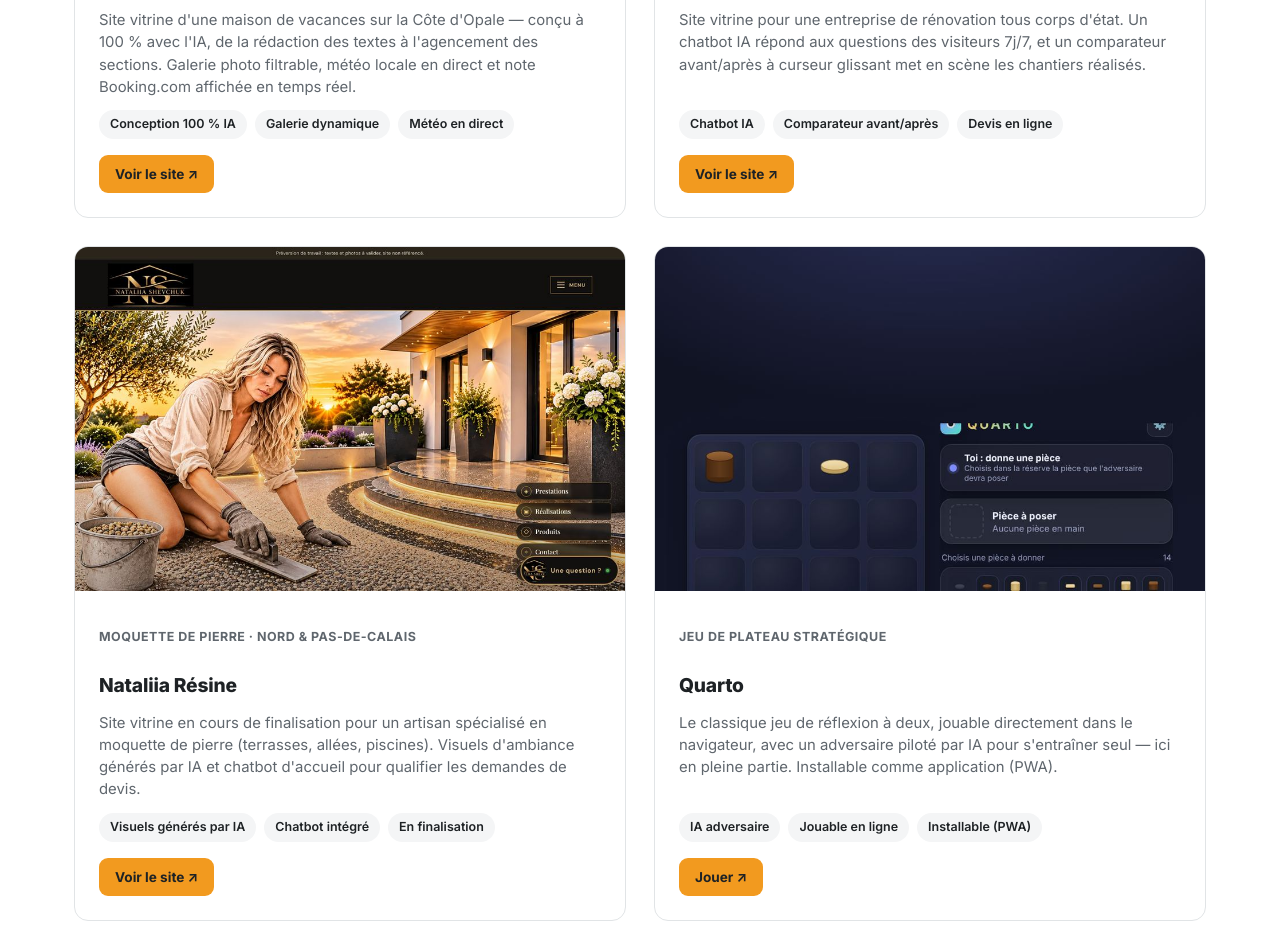
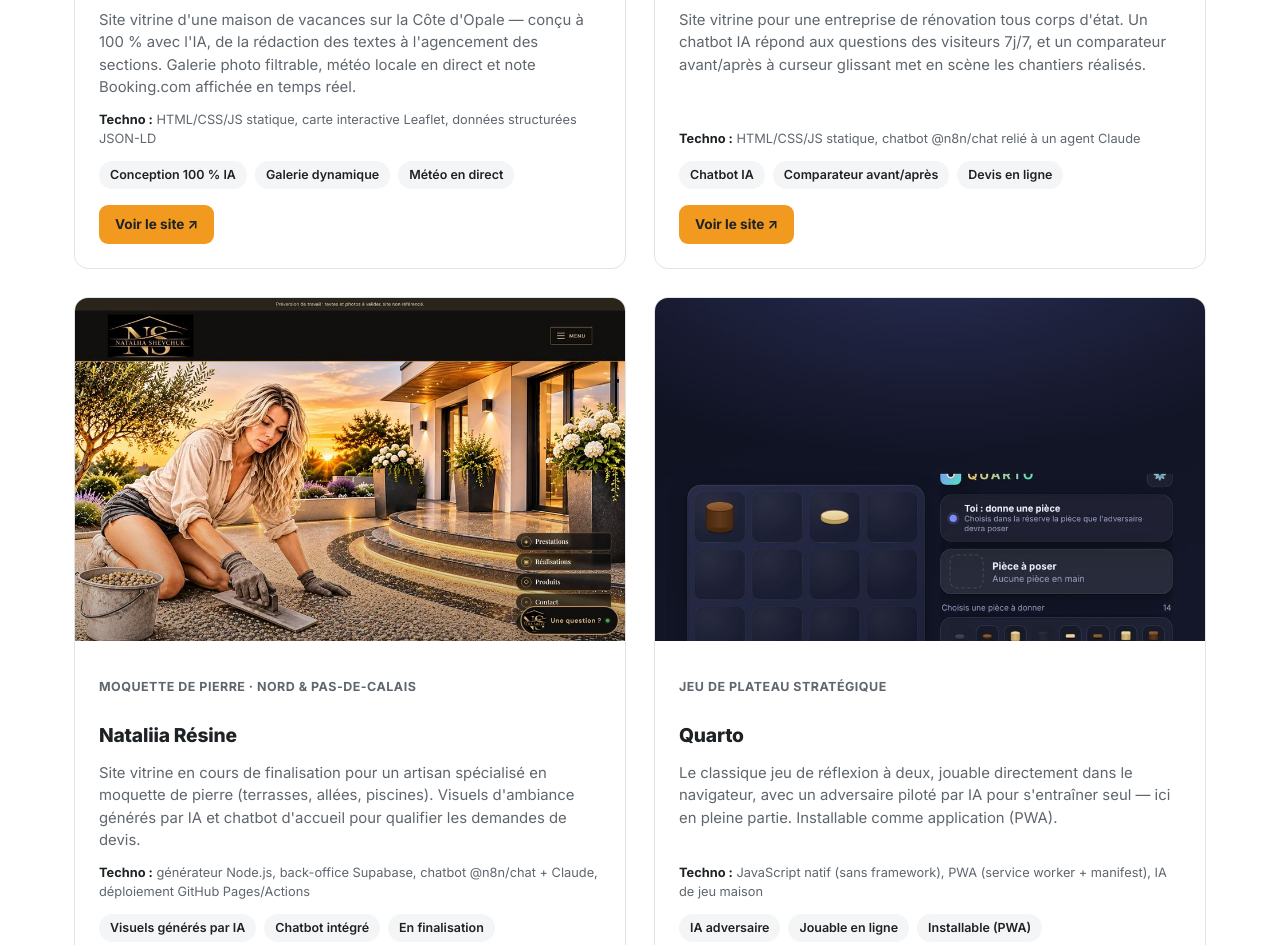
Before and after one commit to apexusbertrand/apexus-bmt-site, a plain HTML site: page IAWebsite/index.html in a window 1280 px wide. Shown: the part 1054-1999 px from the top of the page. Drawn offline with Linux system fonts and the light colour scheme.

Commit message:
IAWebsite: ajoute la technologie utilisée sur chaque tuile

```diff
--- a/IAWebsite/index.html
+++ b/IAWebsite/index.html
@@ -48,6 +48,8 @@ header.top{padding:22px 0;border-bottom:1px solid var(--line);}
 .card-body h3{font-size:1.2rem;}
 .card-tagline{color:var(--muted);font-size:.78rem;font-weight:700;text-transform:uppercase;letter-spacing:.04em;}
 .card-body p.desc{color:var(--muted);font-size:.93rem;margin:0;flex:1;}
+.tech-line{font-size:.8rem;color:var(--muted);margin:0;}
+.tech-line b{color:var(--ink);font-weight:700;}
 .chips{display:flex;flex-wrap:wrap;gap:8px;}
 .chip{background:var(--soft);border-radius:999px;padding:5px 11px;font-size:.78rem;font-weight:600;color:var(--ink);}
 .card-links{display:flex;gap:10px;flex-wrap:wrap;margin-top:4px;}
@@ -104,6 +106,7 @@ footer a:hover{text-decoration:underline;}
         <p class="card-tagline">Location de vacances · Wimereux</p>
         <h3>Le Belmaris</h3>
         <p class="desc">Site vitrine d'une maison de vacances sur la Côte d'Opale — conçu à 100&nbsp;% avec l'IA, de la rédaction des textes à l'agencement des sections. Galerie photo filtrable, météo locale en direct et note Booking.com affichée en temps réel.</p>
+        <p class="tech-line"><b>Techno&nbsp;:</b> HTML/CSS/JS statique, carte interactive Leaflet, données structurées JSON-LD</p>
         <div class="chips">
           <span class="chip">Conception 100&nbsp;% IA</span>
           <span class="chip">Galerie dynamique</span>
@@ -121,6 +124,7 @@ footer a:hover{text-decoration:underline;}
         <p class="card-tagline">Rénovation de l'habitat · Somain</p>
         <h3>Logenerj</h3>
         <p class="desc">Site vitrine pour une entreprise de rénovation tous corps d'état. Un chatbot IA répond aux questions des visiteurs 7j/7, et un comparateur avant/après à curseur glissant met en scène les chantiers réalisés.</p>
+        <p class="tech-line"><b>Techno&nbsp;:</b> HTML/CSS/JS statique, chatbot @n8n/chat relié à un agent Claude</p>
         <div class="chips">
           <span class="chip">Chatbot IA</span>
           <span class="chip">Comparateur avant/après</span>
@@ -138,6 +142,7 @@ footer a:hover{text-decoration:underline;}
         <p class="card-tagline">Moquette de pierre · Nord &amp; Pas-de-Calais</p>
         <h3>Nataliia Résine</h3>
         <p class="desc">Site vitrine en cours de finalisation pour un artisan spécialisé en moquette de pierre (terrasses, allées, piscines). Visuels d'ambiance générés par IA et chatbot d'accueil pour qualifier les demandes de devis.</p>
+        <p class="tech-line"><b>Techno&nbsp;:</b> générateur Node.js, back-office Supabase, chatbot @n8n/chat + Claude, déploiement GitHub Pages/Actions</p>
         <div class="chips">
           <span class="chip">Visuels générés par IA</span>
           <span class="chip">Chatbot intégré</span>
@@ -155,6 +160,7 @@ footer a:hover{text-decoration:underline;}
         <p class="card-tagline">Jeu de plateau stratégique</p>
         <h3>Quarto</h3>
         <p class="desc">Le classique jeu de réflexion à deux, jouable directement dans le navigateur, avec un adversaire piloté par IA pour s'entraîner seul — ici en pleine partie. Installable comme application (PWA).</p>
+        <p class="tech-line"><b>Techno&nbsp;:</b> JavaScript natif (sans framework), PWA (service worker + manifest), IA de jeu maison</p>
         <div class="chips">
           <span class="chip">IA adversaire</span>
           <span class="chip">Jouable en ligne</span>
@@ -172,6 +178,7 @@ footer a:hover{text-decoration:underline;}
         <p class="card-tagline">Application Android</p>
         <h3>IA cave à vin</h3>
         <p class="desc">On photographie l'étiquette d'une bouteille : l'IA la lit, puis part rechercher le vin sur des sources vérifiables (domaine, cépages, fenêtre de garde, accords mets-vins, notes de critiques) pour compléter et bonifier automatiquement la fiche — sans jamais rien inventer. Reste ensuite une gestion de cave complète : stock, emplacements, statistiques, export PDF et Excel.</p>
+        <p class="tech-line"><b>Techno&nbsp;:</b> Flutter (Android/iOS), agent IA Claude via n8n, OCR embarqué (ML&nbsp;Kit), base SQLite locale</p>
         <span class="badge-soon">En test fermé — bientôt sur Google Play</span>
         <div class="chips">
           <span class="chip">Lecture d'étiquette par IA</span>
```
